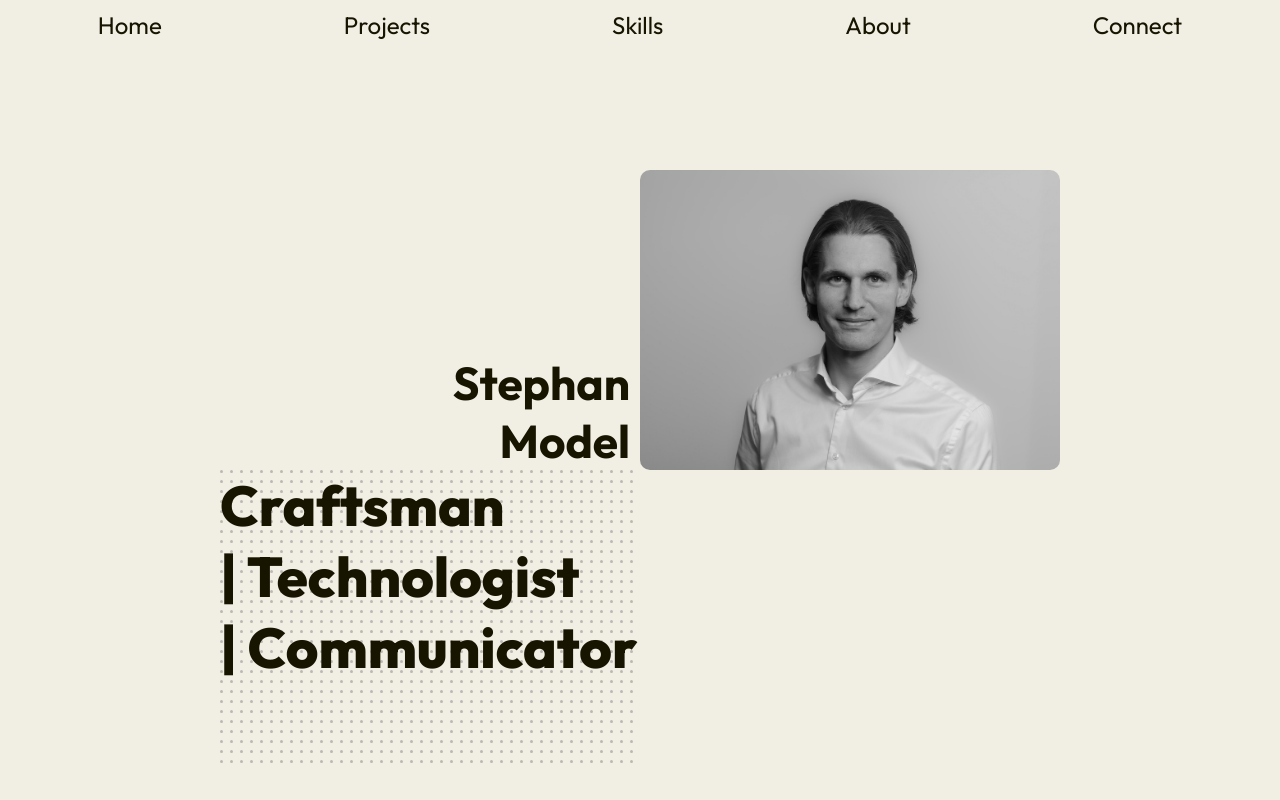
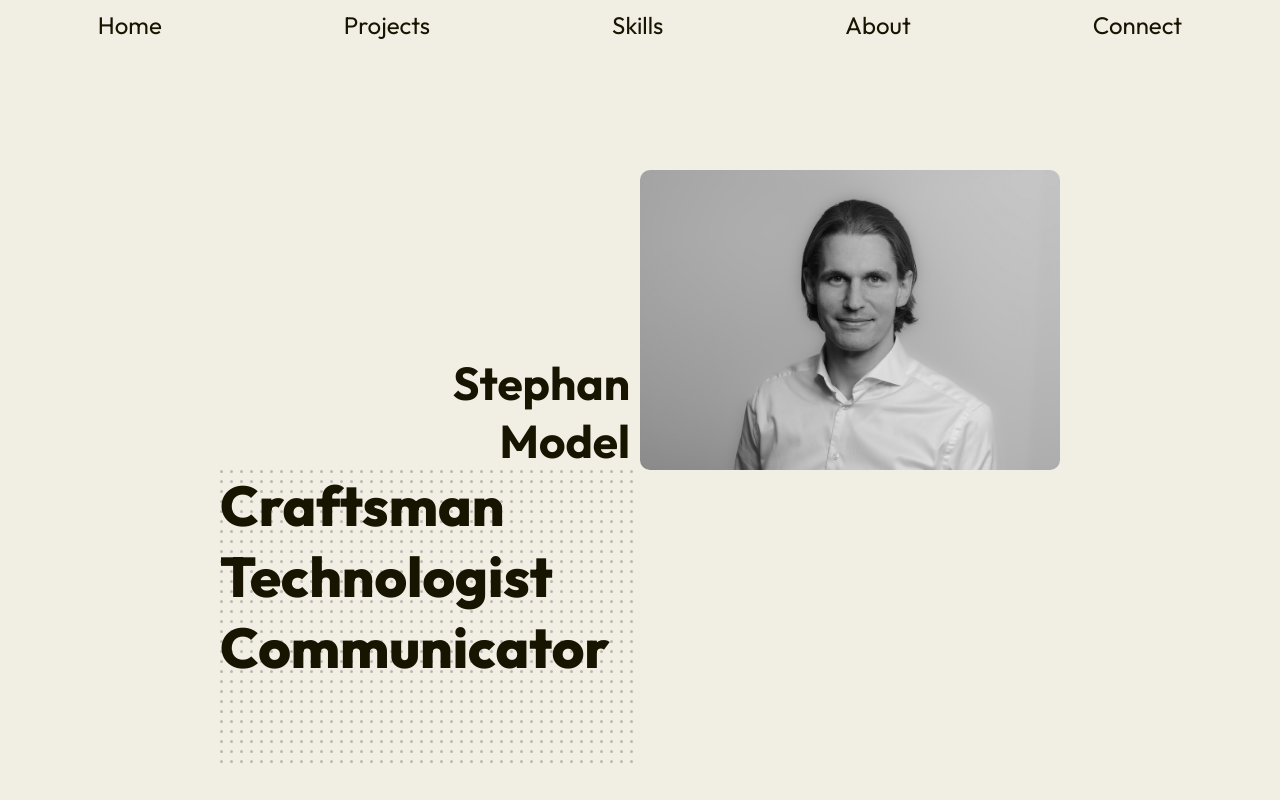
Before and after one commit to StephMode/personal-website, a React (Vite) app: page / in a window 1280 px wide. Shown: the top 800 px of the page. Built offline with nearby package versions, Linux system fonts and the light colour scheme.

Commit message:
style: adjust text for page title

```diff
--- a/src/components/pages/HomePage.jsx
+++ b/src/components/pages/HomePage.jsx
@@ -13,8 +13,9 @@ export default function HomePage() {
       <StyledGridElementTitle>
         Craftsman
         <br />
-        | Technologist
-        <br />| Communicator
+        Technologist
+        <br />
+        Communicator
       </StyledGridElementTitle>
     </StyledGridContainer>
   );
```
